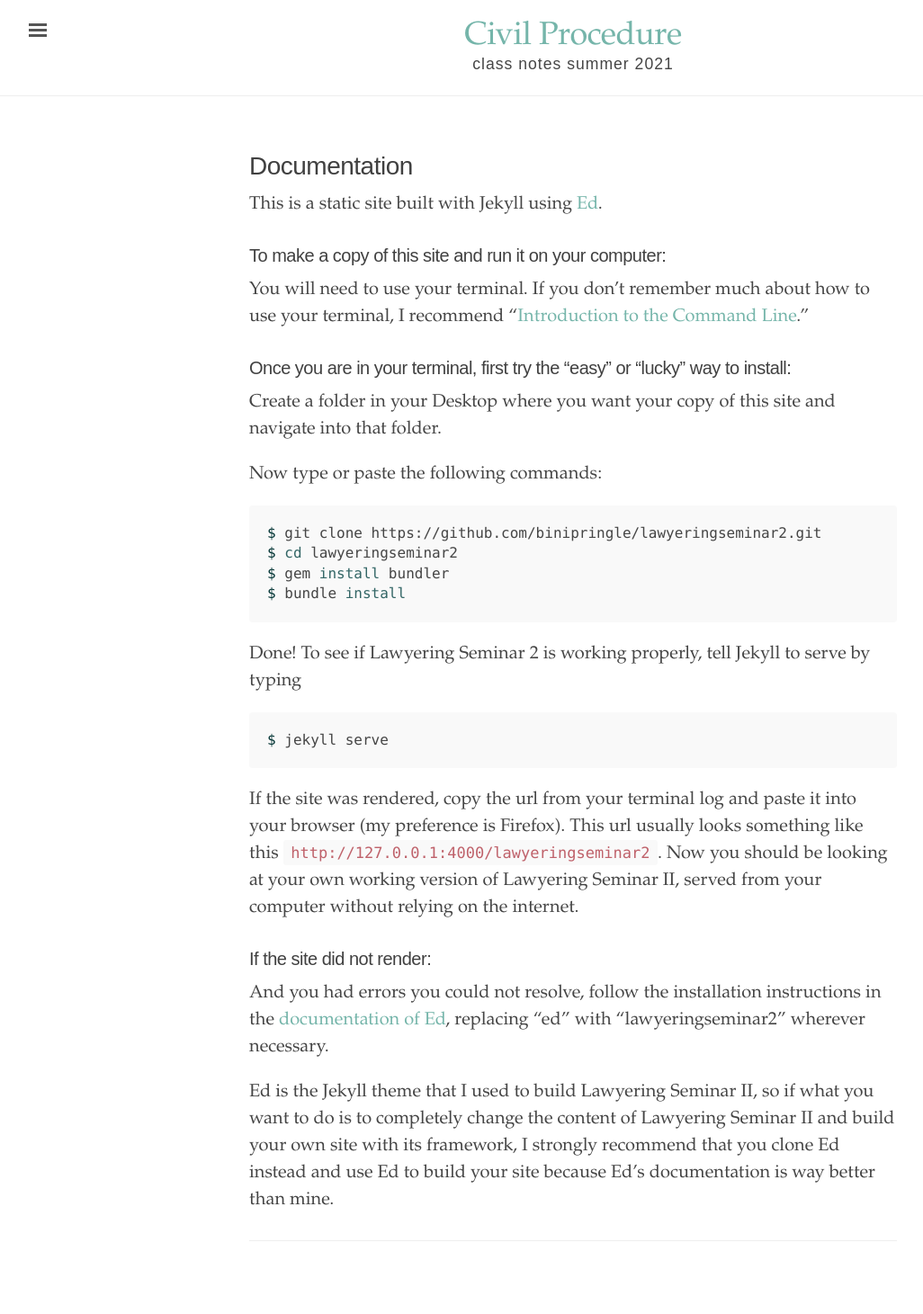
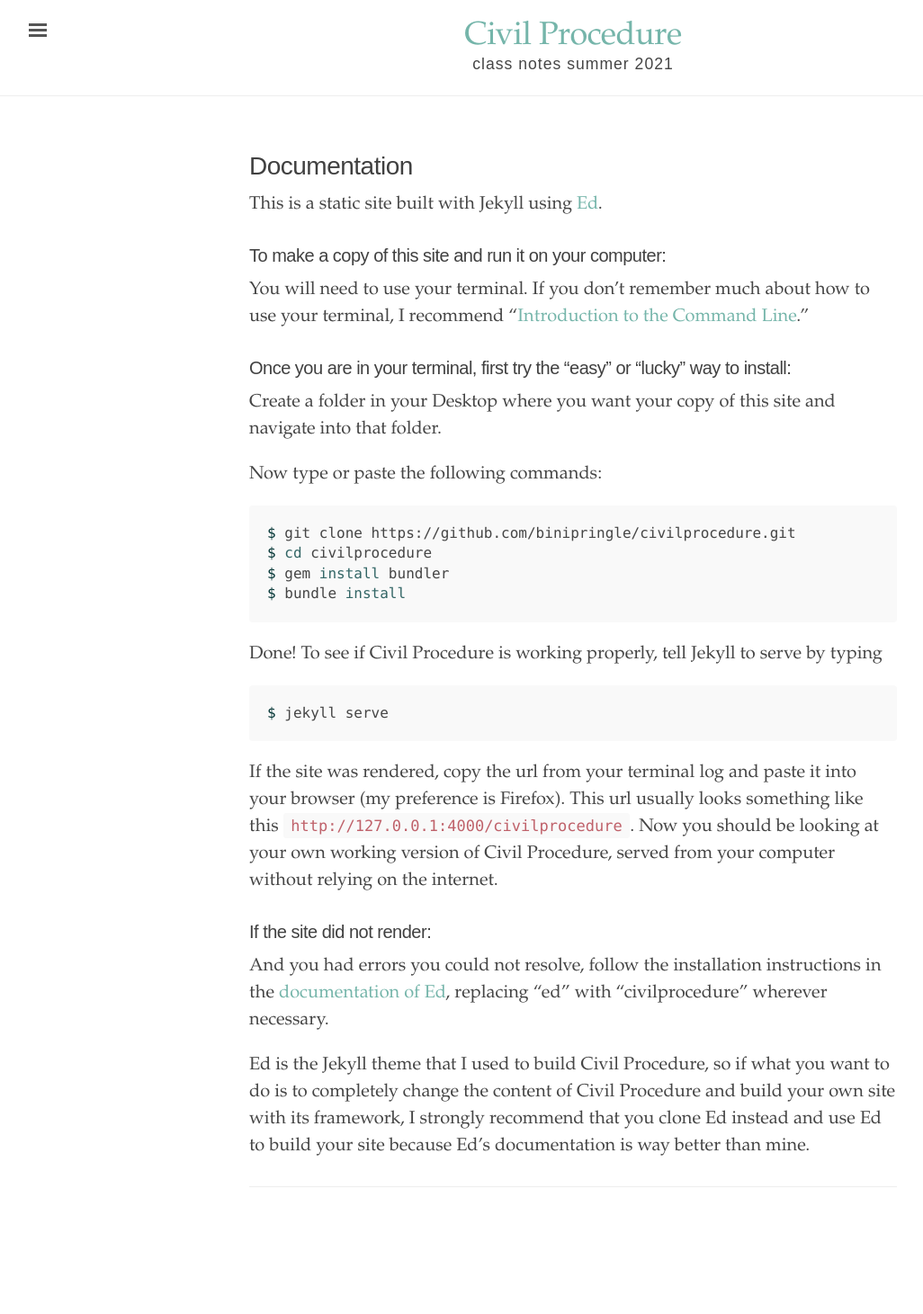
Before and after one commit to binipringle/torts, a Jekyll site: the page built from documentation.md, in a window 1280 px wide. Shown: the whole page at 90% size, without its empty margins (3-1029 px from the left). Built offline with Jekyll 4.4.1, drawn with Linux system fonts in a browser that asks for light colours; after the commit the page ends 1401 px from its top, so only the background shows below that.

Commit message:
changed law sem to civ pro and also found some old dh in prison stuff in site about html file

```diff
--- a/documentation.md
+++ b/documentation.md
@@ -18,24 +18,24 @@ Create a folder in your Desktop where you want your copy of this site and naviga
 Now type or paste the following commands:
 
 ~~~ bash
-$ git clone https://github.com/binipringle/lawyeringseminar2.git
-$ cd lawyeringseminar2
+$ git clone https://github.com/binipringle/civilprocedure.git
+$ cd civilprocedure
 $ gem install bundler
 $ bundle install
 ~~~
 
-Done! To see if Lawyering Seminar 2 is working properly, tell Jekyll to serve by typing
+Done! To see if Civil Procedure is working properly, tell Jekyll to serve by typing
 
 ~~~ bash
 $ jekyll serve
 ~~~
 
-If the site was rendered, copy the url from your terminal log and paste it into your browser (my preference is Firefox). This url usually looks something like this `http://127.0.0.1:4000/lawyeringseminar2`. Now you should be looking at your own working version of Lawyering Seminar II, served from your computer without relying on the internet.
+If the site was rendered, copy the url from your terminal log and paste it into your browser (my preference is Firefox). This url usually looks something like this `http://127.0.0.1:4000/civilprocedure`. Now you should be looking at your own working version of Civil Procedure, served from your computer without relying on the internet.
 
 ### If the site did not render:
 
-And you had errors you could not resolve, follow the installation instructions in the [documentation of Ed](https://elotroalex.github.io/ed/documentation/), replacing "ed" with "lawyeringseminar2" wherever necessary.
+And you had errors you could not resolve, follow the installation instructions in the [documentation of Ed](https://elotroalex.github.io/ed/documentation/), replacing "ed" with "civilprocedure" wherever necessary.
 
-Ed is the Jekyll theme that I used to build Lawyering Seminar II, so if what you want to do is to completely change the content of Lawyering Seminar II and build your own site with its framework, I strongly recommend that you clone Ed instead and use Ed to build your site because Ed's documentation is way better than mine.
+Ed is the Jekyll theme that I used to build Civil Procedure, so if what you want to do is to completely change the content of Civil Procedure and build your own site with its framework, I strongly recommend that you clone Ed instead and use Ed to build your site because Ed's documentation is way better than mine.
 
 ---
--- a/index.html
+++ b/index.html
@@ -5,7 +5,7 @@ title: "Civil Procedure"
 <div class="introduction">
 <p>
 
-  Civil Procedure is a static site where I organize my notes for Summer 2021 1L PT Civil Procedure at <a href="https://www.law.cuny.edu/">CUNY School of Law</a>. Using a static site allows me to write mostly in plain text (however, I have to add HTML to my Markdown files in order to nest lines of text) and have a lot of control over how I organize my notes, following <a href="http://go-dh.github.io/mincomp/">minimal computing principles</a> for legibility, durability, ease and flexibility.
+  Civil Procedure is a static site where I organize my notes for <a href="https://opencasebook.org/casebooks/3396-civil-procedure-prof-seifullah-cuny-law/">Summer 2021 1L PT Civil Procedure.</a>
 </p>
 </div>
 
```
Also changed, not shown: about.md (+5 -1 lines), credits.md (+2 -2 lines), 1 other file.
